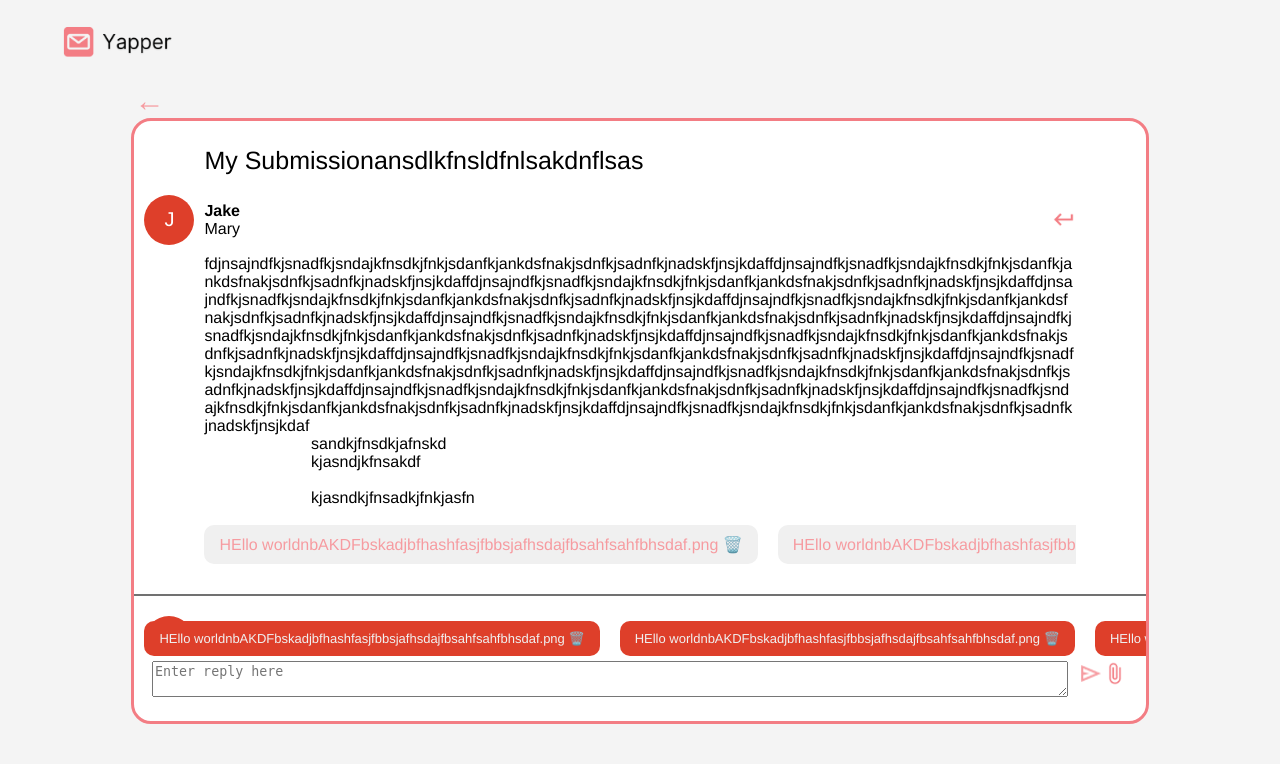
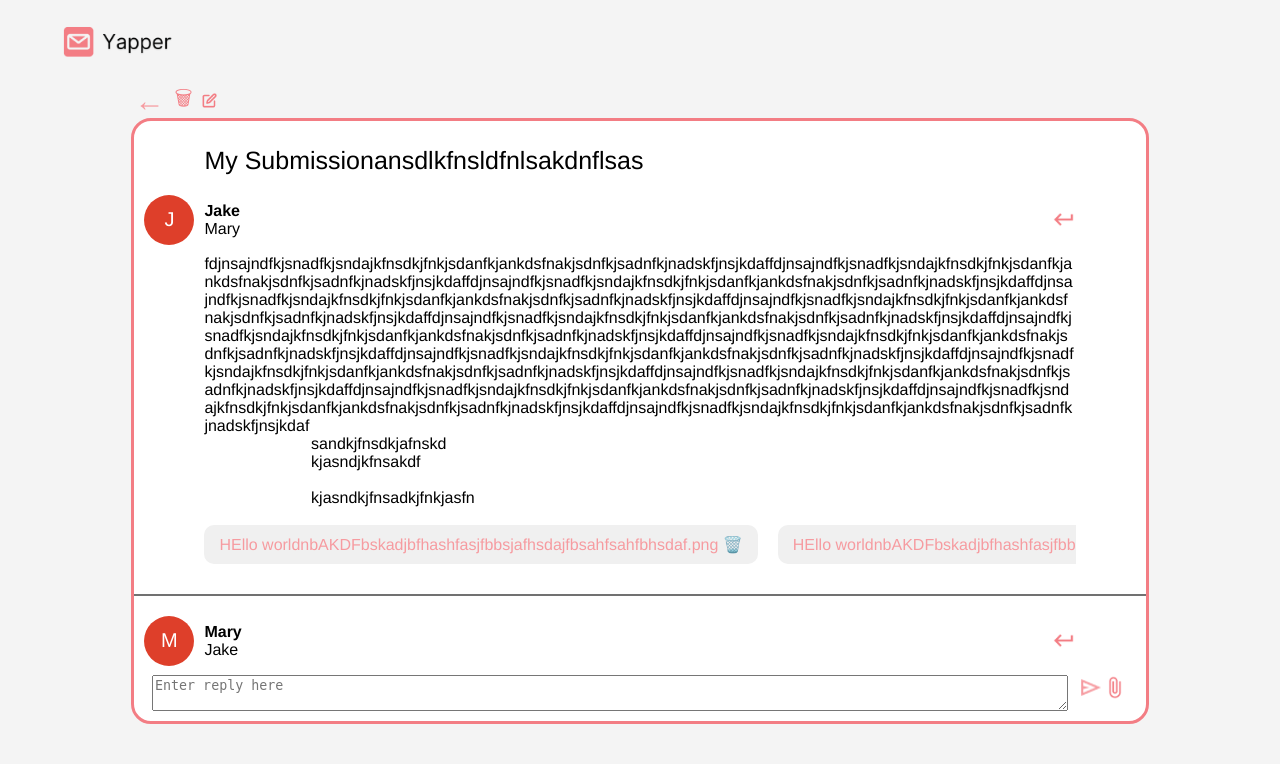
Before and after one commit to hulyarein/Yapper-Mail-, a Django app: page /emailmanagement/emailSentView/ in a window 1280 px wide. Shown: the top 764 px of the page. Run offline with Django 5.2, Linux system fonts and the light colour scheme.

Commit message:
addedd post buttons on email sent view

```diff
--- a/YapperMail/EmailCompositionAndManagement/templates/emailSentView.html
+++ b/YapperMail/EmailCompositionAndManagement/templates/emailSentView.html
@@ -29,7 +29,6 @@
         .backEmailComp{
             font-size: 30px;
             color:#F69BA0 ;
-            margin-left: 10%;
         }
         .viewEmail {
             height: 600px;
@@ -39,6 +38,8 @@
             border-width: 3px;
             border-color: #F37D84;
             border-radius: 20px;
+            display: flex;
+            flex-direction: column;
         }
         .postHeader{
             font-size: 25px;
@@ -105,13 +106,23 @@
             white-space: nowrap;
             margin-right: 20px;
         }
+        .file-item{
+            background-color: #DE3F2A;
+            padding: 10px 15px;
+            margin-bottom: 5px;
+            border-radius: 10px;
+            color:#F0F0F0;
+            white-space: nowrap;
+            margin-right: 20px;
+            font-size: 13px;
+        }
         .postSection{
             border-bottom-style: solid;
             border-color: rgb(113, 113, 113);
             border-width: 2px;
         }
         .aboveReply{
-            height: 500px;
+            flex: 1;
             overflow-x: auto;
         }
         .messageForm{
@@ -126,6 +137,22 @@
             height: 25px;
             width: 25px;
         }
+        #fileList{
+            display: flex;
+            flex-direction: row;
+            overflow-y: auto;
+            margin-left: 10px;
+        }
+        .deletePost{
+            color: #F37D84;
+            font-size: 20px;
+            margin-left: 10px;
+        }
+        .editPost{
+            height: 15px;
+            width: 15px;
+            margin-left: 10px;
+        }
     </style>
 
 </head>
@@ -133,7 +160,11 @@
     <div>
         <img src="{% static 'images/logo.png' %}" class="logoImage">
     </div>
-    <div class = "backEmailComp">←</div>
+    <div style="display: flex; flex-direction: row; margin-left: 10%; align-items: center;">
+        <div class = "backEmailComp">←</div>
+        <div class = "deletePost">🗑</div>
+        <img src="{%static 'images/Edit.png'%}" class = "editPost">
+    </div>
     <div class="bodyContent">
         <form method="POST" class = viewEmail>
             {%csrf_token%}
@@ -163,15 +194,15 @@
                         <div class = "imageContain">
                             <div class = "filePostItem">
                                 <span>HEllo worldnbAKDFbskadjbfhashfasjfbbsjafhsdajfbsahfsahfbhsdaf.png</span>
-                                <span class = "delete-button">🗑️</span>
+                                <span class = "delete-button-post">🗑️</span>
                             </div>
                             <div class = "filePostItem">
                                 <span>HEllo worldnbAKDFbskadjbfhashfasjfbbsjafhsdajfbsahfsahfbhsdaf.png</span>
-                                <span class = "delete-button">🗑️</span>
+                                <span class = "delete-button-post">🗑️</span>
                             </div>
                             <div class = "filePostItem">
                                 <span>HEllo worldnbAKDFbskadjbfhashfasjfbbsjafhsdajfbsahfsahfbhsdaf.png</span>
-                                <span class = "delete-button">🗑️</span>
+                                <span class = "delete-button-post">🗑️</span>
                             </div>
                         </div>
                     </div>
@@ -200,34 +231,22 @@
                         <div class = "imageContain">
                             <div class = "filePostItem">
                                 <span>HEllo worldnbAKDFbskadjbfhashfasjfbbsjafhsdajfbsahfsahfbhsdaf.png</span>
-                                <span class = "delete-button">🗑️</span>
+                                <span class = "delete-button-post">🗑️</span>
                             </div>
                             <div class = "filePostItem">
                                 <span>HEllo worldnbAKDFbskadjbfhashfasjfbbsjafhsdajfbsahfsahfbhsdaf.png</span>
-                                <span class = "delete-button">🗑️</span>
+                                <span class = "delete-button-post">🗑️</span>
                             </div>
                             <div class = "filePostItem">
                                 <span>HEllo worldnbAKDFbskadjbfhashfasjfbbsjafhsdajfbsahfsahfbhsdaf.png</span>
-                                <span class = "delete-button">🗑️</span>
+                                <span class = "delete-button-post">🗑️</span>
                             </div>
                         </div>
                     </div>
                 </div>
-                <div style="display: flex; flex-direction: row; overflow-y: auto; margin-left: 10px;">
-                    <div class = "filePostItem" style="background-color:#DE3F2A; color: #F0F0F0; font-size: 13px;">
-                        <span>HEllo worldnbAKDFbskadjbfhashfasjfbbsjafhsdajfbsahfsahfbhsdaf.png</span>
-                        <span class = "delete-button">🗑️</span>
-                    </div>
-                    <div class = "filePostItem" style="background-color:#DE3F2A; color: #F0F0F0; font-size: 13px;">
-                        <span>HEllo worldnbAKDFbskadjbfhashfasjfbbsjafhsdajfbsahfsahfbhsdaf.png</span>
-                        <span class = "delete-button">🗑️</span>
-                    </div>
-                    <div class = "filePostItem" style="background-color:#DE3F2A; color: #F0F0F0; font-size: 13px;">
-                        <span>HEllo worldnbAKDFbskadjbfhashfasjfbbsjafhsdajfbsahfsahfbhsdaf.png</span>
-                        <span class = "delete-button">🗑️</span>
-                    </div>
+                <div id = "fileList">
                 </div>
-                <div style="display: flex; flex-direction: row; justify-content: center;">
+                <div style="display: flex; flex-direction: row; justify-content: center; margin-bottom: 10px;">
                     {{form.message}}
                     <img src = "{% static 'images/send.png' %}" class = "sendReply">
                     <img src = "{% static 'images/Attach.png' %}" class = "sendImage">
@@ -251,5 +270,49 @@
         $('.sendImage').on('click', function () {
             $('#fileInput').click();
         });
+
+       // Handle the file selection
+       $('#fileInput').on('change', function () {
+            var files = this.files; // Get the selected files
+            console.log(files)
+            if (files.length > 0) {
+                $('#fileList').empty(); // Clear existing file list
+                //$('#uploadButton').show(); // Show the upload button
+
+                // Loop through selected files
+                for (var i = 0; i < files.length; i++) {
+                    var fileName = files[i].name;
+                    var fileItem = $('<div class="file-item"></div>');
+                    fileItem.append($('<span></span>').text(fileName));
+                    fileItem.append($('<span class="delete-button">🗑️</span>').data('index', i)); // Delete icon with index
+
+                    $('#fileList').append(fileItem);
+                }
+            }
+        });
+
+        // Handle delete button click
+        $(document).on('click', '.delete-button', function () {
+            var index = $(this).data('index'); // Get index of file to delete
+            var fileInput = $('#fileInput')[0];
+            var files = Array.from(fileInput.files); // Convert FileList to array
+
+            // Remove the selected file
+            files.splice(index, 1);
+            fileInput.files = new FileListItems(files); // Update file input
+
+            // Refresh the file list
+            $('#fileList').empty();
+            files.forEach(function (file, i) {
+                var fileItem = $('<div class="file-item"></div>');
+                fileItem.append($('<span></span>').text(file.name));
+                fileItem.append($('<span class="delete-button">🗑️</span>').data('index', i)); // Delete icon with index
+
+                $('#fileList').append(fileItem);
+            });
+
+            console.log(files)
+
+        });
     })
 </script>
```
Also changed, not shown: YapperMail/EmailCompositionAndManagement/static/images/Edit.png (added), YapperMail/EmailCompositionAndManagement/static/images/Trash.png (deleted).
